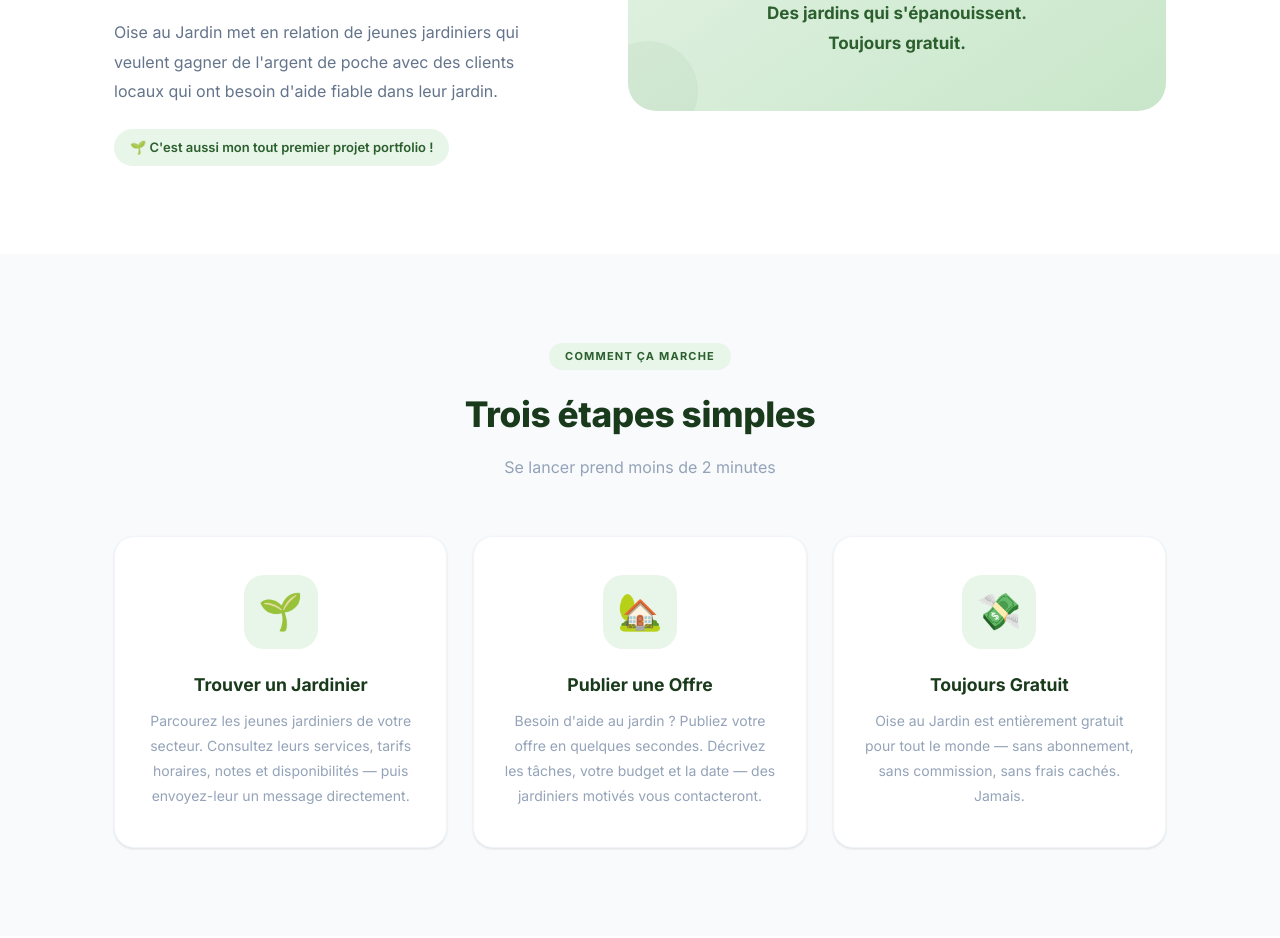
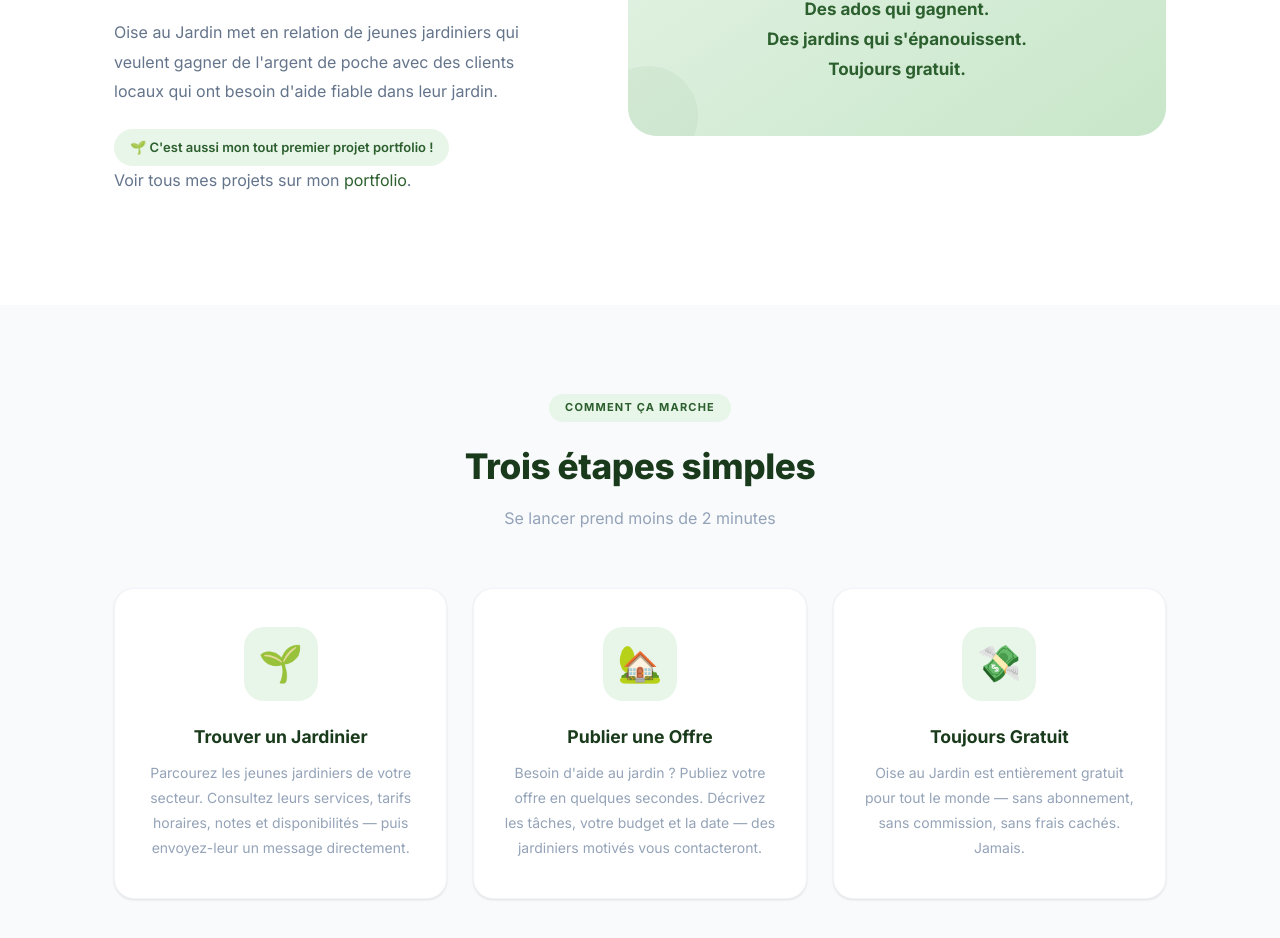
Before and after one commit to newtocode13yearsold/Oise-Au-Jardin, a website built with Vite: page index.html in a window 1280 px wide. Shown: the part 1410-2348 px from the top of the page. Built offline with nearby package versions, Linux system fonts and the light colour scheme; no server answers.

Commit message:
@ feat: add portfolio link to About section
Co-Authored-By: Claude Opus 4.8 <noreply@anthropic.com>
@

```diff
--- a/index.html
+++ b/index.html
@@ -142,6 +142,7 @@
             <p>Je m'appelle Thomas Legros. J'ai 14 ans et j'ai créé cette plateforme parce que je voulais trouver de petits jobs de jardinage — mais toutes les plateformes que je trouvais étaient payantes ou trop compliquées. Alors j'ai fait la mienne, entièrement gratuite.</p>
             <p>Oise au Jardin met en relation de jeunes jardiniers qui veulent gagner de l'argent de poche avec des clients locaux qui ont besoin d'aide fiable dans leur jardin.</p>
             <span class="about-tag">🌱 C'est aussi mon tout premier projet portfolio !</span>
+            <p>Voir tous mes projets sur mon <a href="https://portfolio.ciril8596.workers.dev" target="_blank" rel="noopener">portfolio</a>.</p>
         </div>
         <div class="about-visual">
             <div class="big-icon">🌿</div>
```
